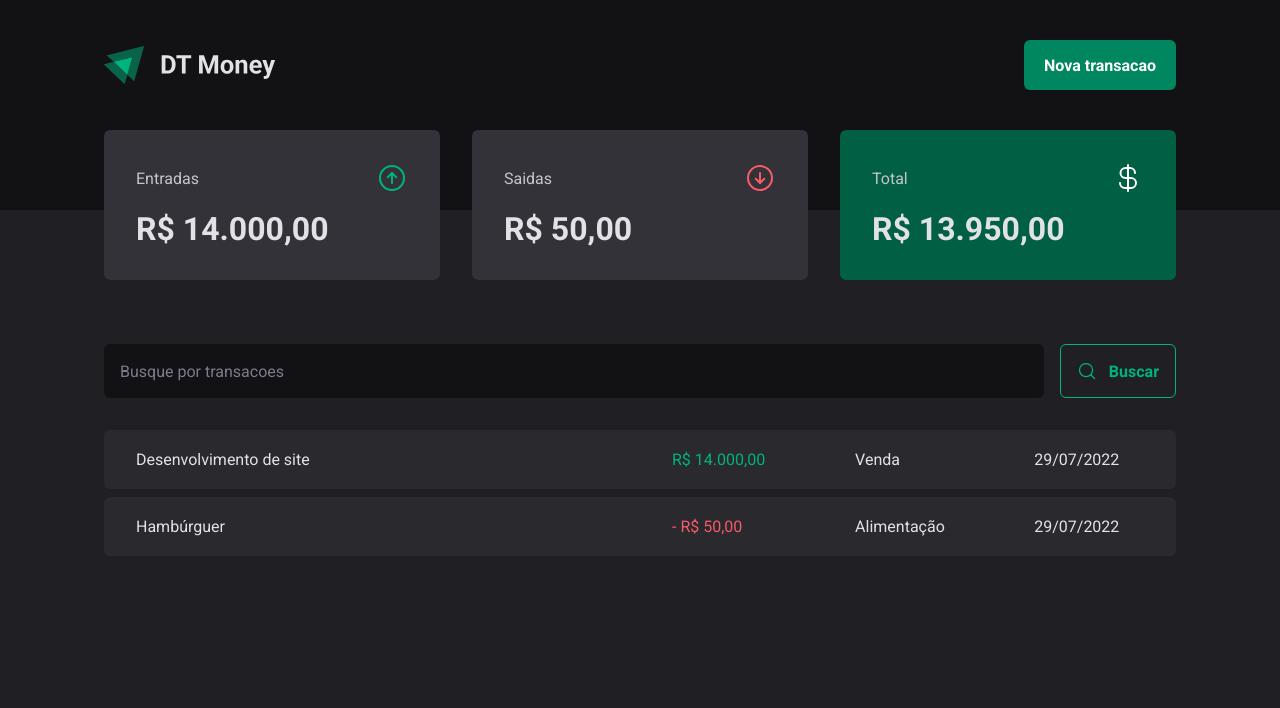
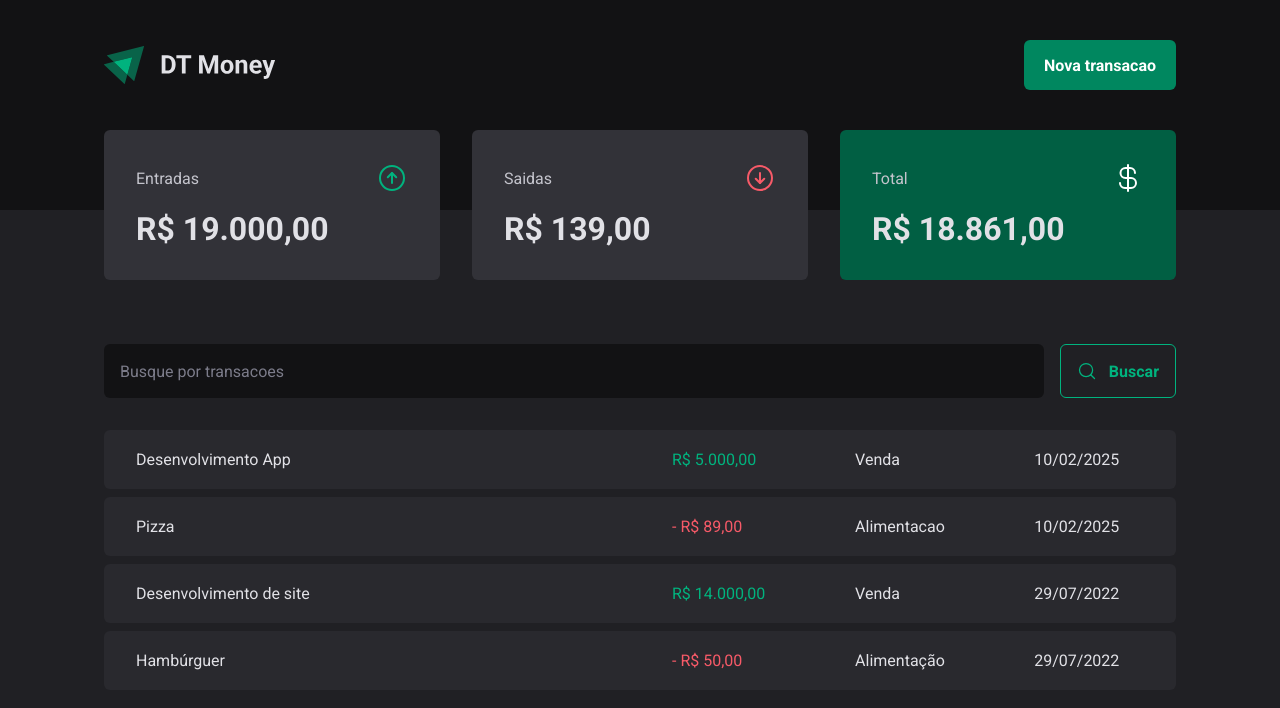
Before and after one commit to GabrielGoncalvesMendes/dt-money, a React (Vite) app: page / in a window 1280 px wide. Shown: the top 708 px of the page. Built offline with nearby package versions, Linux system fonts and the light colour scheme; data requests are answered from the project's data file.

Commit message:
Allow create a new transaction (#19)

```diff
--- a/server.json
+++ b/server.json
@@ -1,7 +1,7 @@
 {
   "transactions": [
     {
-      "id": 1,
+      "id": "1",
       "description": "Desenvolvimento de site",
       "type": "income",
       "category": "Venda",
@@ -9,12 +9,28 @@
       "createdAt": "2022-07-29T19:36:44.505Z"
     },
     {
-      "id": 2,
+      "id": "2",
       "description": "Hambúrguer",
       "type": "outcome",
       "category": "Alimentação",
       "price": 50,
       "createdAt": "2022-07-29T19:30:44.505Z"
+    },
+    {
+      "id": "f201",
+      "description": "Pizza",
+      "category": "Alimentacao",
+      "price": 89,
+      "type": "outcome",
+      "createdAt": "2025-02-10T19:29:21.949Z"
+    },
+    {
+      "id": "bd77",
+      "description": "Desenvolvimento App",
+      "category": "Venda",
+      "price": 5000,
+      "type": "income",
+      "createdAt": "2025-02-10T19:29:46.941Z"
     }
   ]
 }
--- a/src/components/NewTransactionModal/index.tsx
+++ b/src/components/NewTransactionModal/index.tsx
@@ -4,6 +4,8 @@ import { ArrowCircleDown, ArrowCircleUp, X } from 'phosphor-react';
 import * as zod from 'zod';
 import { Controller, useForm } from 'react-hook-form';
 import { zodResolver } from '@hookform/resolvers/zod';
+import { useContext } from 'react';
+import { TransactionContext } from '../../contexts/TransactionsContext';
 
 const newTransactionFormSchema = zod.object({
   description: zod.string(),
@@ -15,15 +17,24 @@ const newTransactionFormSchema = zod.object({
 type NewTransactionFormInputs = zod.infer<typeof newTransactionFormSchema>;
 
 export function NewTransactionModal() {
-  const { control, register, handleSubmit, formState: { isSubmitting } } = useForm<NewTransactionFormInputs>({
+  const { createTransaction } = useContext(TransactionContext);
+  const { control, register, handleSubmit, formState: { isSubmitting }, reset } = useForm<NewTransactionFormInputs>({
     resolver: zodResolver(newTransactionFormSchema),
     defaultValues: {
       type: 'income'
     }
   });
 
-  function handleCreateNewTransaction(data: NewTransactionFormInputs) {
-    console.log('data: ', data);
+  async function handleCreateNewTransaction(data: NewTransactionFormInputs) {
+    const { category, description, price, type } = data;
+    await createTransaction({
+      category,
+      description,
+      price,
+      type
+    });
+
+    reset();
   }
 
   return (
--- a/src/contexts/TransactionsContext.tsx
+++ b/src/contexts/TransactionsContext.tsx
@@ -10,9 +10,17 @@ interface Transaction {
   createdAt: string;
 }
 
+interface CreateTransactionInput {
+  description: string;
+  category: string;
+  price: number;
+  type: 'income' | 'outcome';
+}
+
 interface TransactionContextType {
   transactions: Transaction[];
   fetchTransactions: (query?: string) => Promise<void>;
+  createTransaction: (data: CreateTransactionInput) => Promise<void>;
 }
 
 interface TransactionsProviderProps {
@@ -27,6 +35,8 @@ export function TransactionsProvider({ children }: TransactionsProviderProps) {
     async function fetchTransactions(query ?: string) {
       const response = await api.get('/transactions', {
         params: {
+          _sort: 'createdAt',
+          _order: 'desc',
           q: query
         }
       })
@@ -34,12 +44,26 @@ export function TransactionsProvider({ children }: TransactionsProviderProps) {
       setTransactions(response.data);
     }
 
+    async function createTransaction(data: CreateTransactionInput) {
+      const { description, category, price, type } = data;
+
+      const response = await api.post('/transactions', {
+        description,
+        category,
+        price,
+        type,
+        createdAt: new Date(),
+      });
+
+      setTransactions(state => [response.data, ...state])
+    }
+
     useEffect(() => {
       fetchTransactions();
     }, []);
 
   return (
-    <TransactionContext.Provider value={{ transactions, fetchTransactions }}>
+    <TransactionContext.Provider value={{ transactions, fetchTransactions, createTransaction }}>
       {children}
     </TransactionContext.Provider>
   );
```
